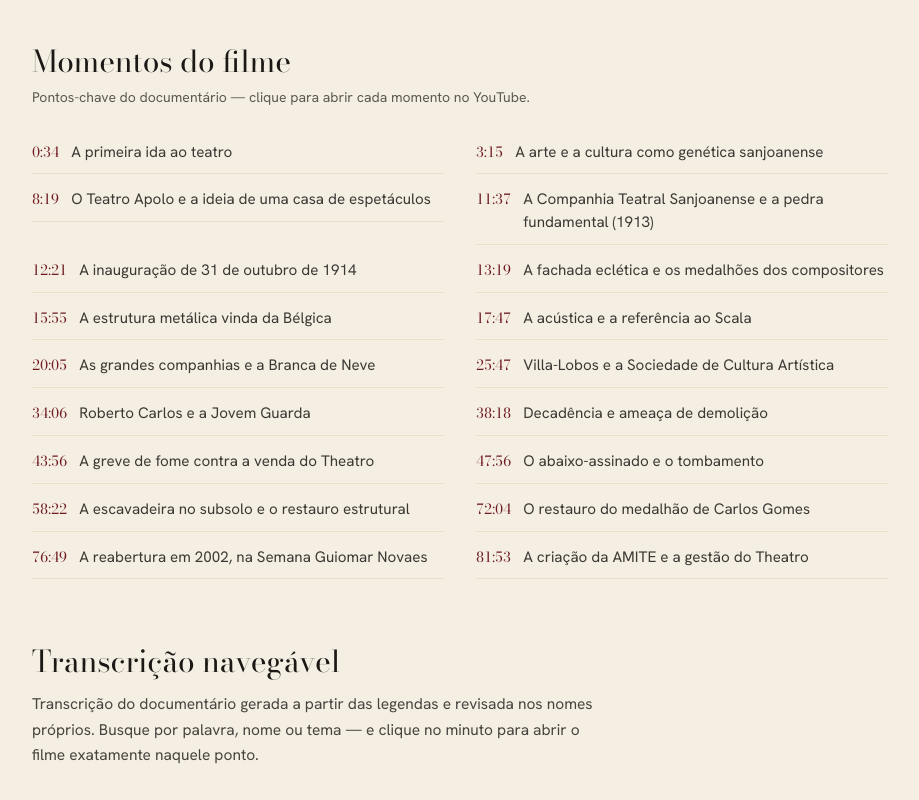
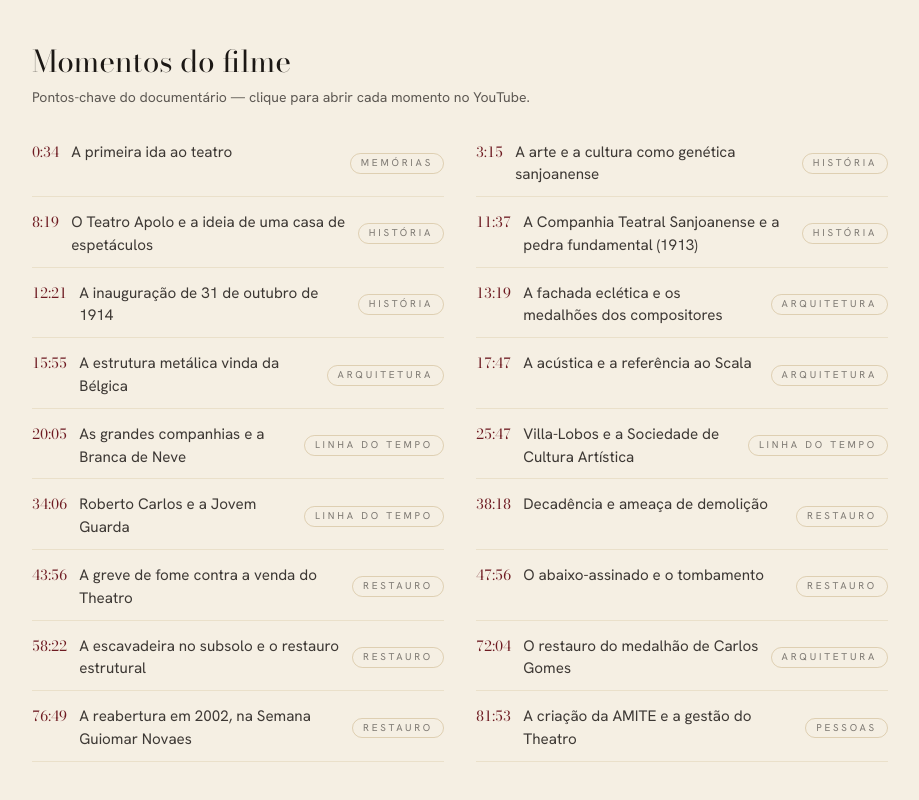
Before and after one commit to edumenezes75/theatro-sjbv, a Next.js app: page /documentario in a window 1280 px wide. Shown: the part 1700-2500 px from the top of the page, without its empty margins (180-1099 px from the left). Built offline with nearby package versions, Linux system fonts and the light colour scheme.

Commit message:
Documentario: cruza os 'Momentos do filme' com as paginas tematicas (cada momento -> Historia/Arquitetura/Restauro/Linha do tempo/Pessoas/Memorias), realizando o conceito de ligar depoimentos do filme as paginas do site

```diff
--- a/app/documentario/page.tsx
+++ b/app/documentario/page.tsx
@@ -29,25 +29,26 @@ export default function DocumentarioPage() {
   const page = getPageBySlug('/documentario');
   const SITE = 'https://www.theatromunicipalsjbv.com.br';
   const YT = 'e2stgoHtlAQ';
-  const momentos: [number, string][] = [
-    [34, 'A primeira ida ao teatro'],
-    [195, 'A arte e a cultura como genética sanjoanense'],
-    [499, 'O Teatro Apolo e a ideia de uma casa de espetáculos'],
-    [697, 'A Companhia Teatral Sanjoanense e a pedra fundamental (1913)'],
-    [741, 'A inauguração de 31 de outubro de 1914'],
-    [799, 'A fachada eclética e os medalhões dos compositores'],
-    [955, 'A estrutura metálica vinda da Bélgica'],
-    [1067, 'A acústica e a referência ao Scala'],
-    [1205, 'As grandes companhias e a Branca de Neve'],
-    [1547, 'Villa-Lobos e a Sociedade de Cultura Artística'],
-    [2046, 'Roberto Carlos e a Jovem Guarda'],
-    [2298, 'Decadência e ameaça de demolição'],
-    [2636, 'A greve de fome contra a venda do Theatro'],
-    [2876, 'O abaixo-assinado e o tombamento'],
-    [3502, 'A escavadeira no subsolo e o restauro estrutural'],
-    [4324, 'O restauro do medalhão de Carlos Gomes'],
-    [4609, 'A reabertura em 2002, na Semana Guiomar Novaes'],
-    [4913, 'A criação da AMITE e a gestão do Theatro'],
+  const TEMA: Record<string, string> = { '/historia': 'História', '/arquitetura': 'Arquitetura', '/restauracao': 'Restauro', '/linha-do-tempo': 'Linha do tempo', '/memorias': 'Memórias', '/pessoas': 'Pessoas' };
+  const momentos: [number, string, string][] = [
+    [34, 'A primeira ida ao teatro', '/memorias'],
+    [195, 'A arte e a cultura como genética sanjoanense', '/historia'],
+    [499, 'O Teatro Apolo e a ideia de uma casa de espetáculos', '/historia'],
+    [697, 'A Companhia Teatral Sanjoanense e a pedra fundamental (1913)', '/historia'],
+    [741, 'A inauguração de 31 de outubro de 1914', '/historia'],
+    [799, 'A fachada eclética e os medalhões dos compositores', '/arquitetura'],
+    [955, 'A estrutura metálica vinda da Bélgica', '/arquitetura'],
+    [1067, 'A acústica e a referência ao Scala', '/arquitetura'],
+    [1205, 'As grandes companhias e a Branca de Neve', '/linha-do-tempo'],
+    [1547, 'Villa-Lobos e a Sociedade de Cultura Artística', '/linha-do-tempo'],
+    [2046, 'Roberto Carlos e a Jovem Guarda', '/linha-do-tempo'],
+    [2298, 'Decadência e ameaça de demolição', '/restauracao'],
+    [2636, 'A greve de fome contra a venda do Theatro', '/restauracao'],
+    [2876, 'O abaixo-assinado e o tombamento', '/restauracao'],
+    [3502, 'A escavadeira no subsolo e o restauro estrutural', '/restauracao'],
+    [4324, 'O restauro do medalhão de Carlos Gomes', '/arquitetura'],
+    [4609, 'A reabertura em 2002, na Semana Guiomar Novaes', '/restauracao'],
+    [4913, 'A criação da AMITE e a gestão do Theatro', '/pessoas'],
   ];
   const ldVideo = {
     '@context': 'https://schema.org',
@@ -98,12 +99,13 @@ export default function DocumentarioPage() {
           <h2 className="font-display text-3xl">Momentos do filme</h2>
           <p className="mt-2 max-w-reading font-sans text-sm text-ink/70 dark:text-cream/70">Pontos-chave do documentário — clique para abrir cada momento no YouTube.</p>
           <ol className="mt-6 grid gap-x-8 gap-y-1 sm:grid-cols-2">
-            {momentos.map(([sec, name]) => (
-              <li key={sec}>
-                <a href={`https://www.youtube.com/watch?v=${YT}&t=${sec}s`} target="_blank" rel="noopener" className="group flex items-baseline gap-3 border-b border-gold/15 py-2.5 hover:text-curtain dark:hover:text-gold">
-                  <span className="shrink-0 font-display text-sm tabular-nums text-curtain dark:text-gold">{`${Math.floor(sec / 60)}:${String(sec % 60).padStart(2, '0')}`}</span>
-                  <span className="font-sans text-[0.95rem] text-ink/85 dark:text-cream/85">{name}</span>
+            {momentos.map(([sec, name, tema]) => (
+              <li key={sec} className="flex items-baseline gap-3 border-b border-gold/15 py-2.5">
+                <a href={`https://www.youtube.com/watch?v=${YT}&t=${sec}s`} target="_blank" rel="noopener" title="Abrir o filme neste momento" className="shrink-0 font-display text-sm tabular-nums text-curtain hover:opacity-70 dark:text-gold">
+                  {`${Math.floor(sec / 60)}:${String(sec % 60).padStart(2, '0')}`}
                 </a>
+                <a href={`https://www.youtube.com/watch?v=${YT}&t=${sec}s`} target="_blank" rel="noopener" className="font-sans text-[0.95rem] text-ink/85 hover:text-curtain dark:text-cream/85 dark:hover:text-gold">{name}</a>
+                <Link href={tema} className="ml-auto shrink-0 self-center rounded-full border border-gold/30 px-2.5 py-0.5 font-sans text-[0.62rem] uppercase tracking-eyebrow text-ink/55 hover:border-curtain hover:text-curtain dark:text-cream/55 dark:hover:border-gold dark:hover:text-gold" title={`Ir para ${TEMA[tema]}`}>{TEMA[tema]}</Link>
               </li>
             ))}
           </ol>
```
